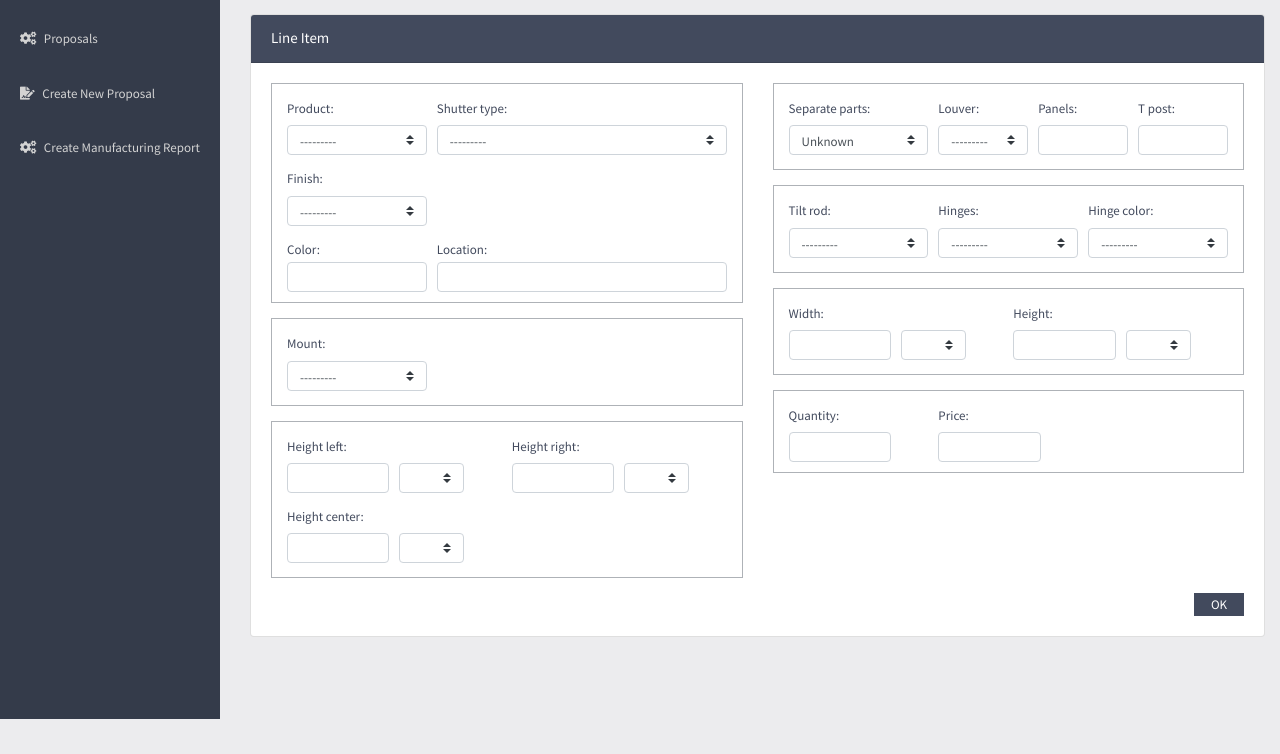
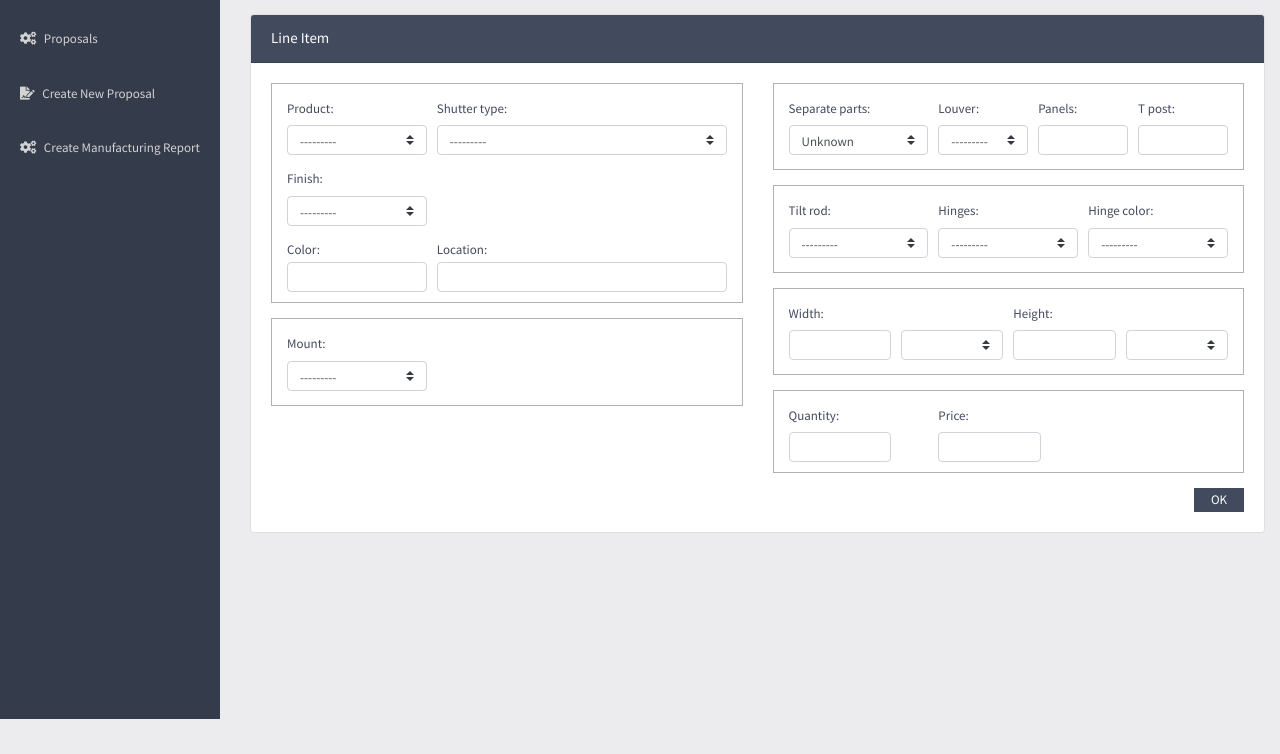
Before and after one commit to gcantu/kaizen, a Django app: page /proposal/add_line_item/1 in a window 1280 px wide. Shown: the part 46-800 px from the top of the page. Run offline with Django 3.2, Linux system fonts and the light colour scheme; tables that the repository leaves empty hold one stand-in row (values such as "Sample post"); parts of the project's set-up code (start-up, migrations or seed data) failed here and were passed over; some libraries are stand-ins or nearby versions.

Commit message:
show/hide additional measurement fields

```diff
--- a/mysite/assets/js/common-scripts.js
+++ b/mysite/assets/js/common-scripts.js
@@ -19,6 +19,38 @@ $('#id_mount').on('change', function() {
 });
 
 
+$('#id_shutter_type').on('change', function() { // hide/unhide height-center field
+  var selectedItem = $(this).val();
+
+  if (selectedItem > 2 && selectedItem < 6) {
+    val = 10
+  } else {
+    val = 5
+  }
+
+  var option = 10
+  var fieldId = "#height-center-field"
+
+  showField(val, option, fieldId);
+});
+
+
+$('#id_shutter_type').on('change', function() { // hide/unhide height-left and height-right fields
+  var selectedItem = $(this).val();
+
+  if (selectedItem > 3 && selectedItem < 6) {
+    val = 10
+  } else {
+    val = 5
+  }
+
+  var option = 10
+  var fieldId = "#height-left-right-field"
+
+  showField(val, option, fieldId);
+});
+
+
 // FUNCTIONS
 function showField(i, o, f){ // function to render hidden fields in line item form
   var i = i;
--- a/mysite/proposal/templates/proposal/line_item_form.html
+++ b/mysite/proposal/templates/proposal/line_item_form.html
@@ -55,37 +55,6 @@
           </div>
         </div>
       </div>
-
-      <div class="card-section">
-        <div class="form-row">
-          <div class="col-3">
-            {{ form.height_left.label_tag }}
-            {% render_field  form.height_left class="form-control" %}
-          </div>
-          <div id="fraction" class="col-2">
-            {% render_field  form.height_left_fraction class="custom-select my-1 mr-sm-2" %}
-          </div>
-          <div class="col-1">
-          </div>
-          <div class="col-3">
-            {{ form.height_right.label_tag }}
-            {% render_field  form.height_right class="form-control" %}
-          </div>
-          <div id="fraction" class="col-2">
-            {% render_field  form.height_right_fraction class="custom-select my-1 mr-sm-2" %}
-          </div>
-        </div>
-
-        <div class="form-row">
-          <div class="col-3">
-            {{ form.height_center.label_tag }}
-            {% render_field  form.height_center class="form-control" %}
-          </div>
-          <div id="fraction" class="col-2">
-            {% render_field  form.height_center_fraction class="custom-select my-1 mr-sm-2" %}
-          </div>
-        </div>
-      </div>
     </div>
 
     <div class = "col-lg-6 col-md-6 col-sm-12">
@@ -133,17 +102,45 @@
             {{ form.width.label_tag }}
             {% render_field  form.width class="form-control" %}
           </div>
-          <div id="fraction" class="col-2">
+          <div id="fraction" class="col-3">
             {% render_field  form.width_fraction class="custom-select my-1 mr-sm-2" %}
-          </div>
-          <div class="col-1">
           </div>
           <div class="col-3">
             {{ form.height.label_tag }}
             {% render_field  form.height class="form-control" %}
           </div>
-          <div id="fraction" class="col-2">
+          <div id="fraction" class="col-3">
             {% render_field  form.height_fraction class="custom-select my-1 mr-sm-2" %}
+          </div>
+        </div>
+        <div id="height-center-field" class="form-row hidden">
+          <div class="col-6">
+          </div>
+          <div class="col-3">
+            {{ form.height_center.label_tag }}
+            {% render_field  form.height_center class="form-control" %}
+          </div>
+          <div id="fraction" class="col-3">
+            {% render_field  form.height_center_fraction class="custom-select my-1 mr-sm-2" %}
+          </div>
+        </div>
+      </div>
+
+      <div id="height-left-right-field" class="card-section hidden">
+        <div class="form-row">
+          <div class="col-3">
+            {{ form.height_left.label_tag }}
+            {% render_field  form.height_left class="form-control" %}
+          </div>
+          <div id="fraction" class="col-3">
+            {% render_field  form.height_left_fraction class="custom-select my-1 mr-sm-2" %}
+          </div>
+          <div class="col-3">
+            {{ form.height_right.label_tag }}
+            {% render_field  form.height_right class="form-control" %}
+          </div>
+          <div id="fraction" class="col-3">
+            {% render_field  form.height_right_fraction class="custom-select my-1 mr-sm-2" %}
           </div>
         </div>
       </div>
```
